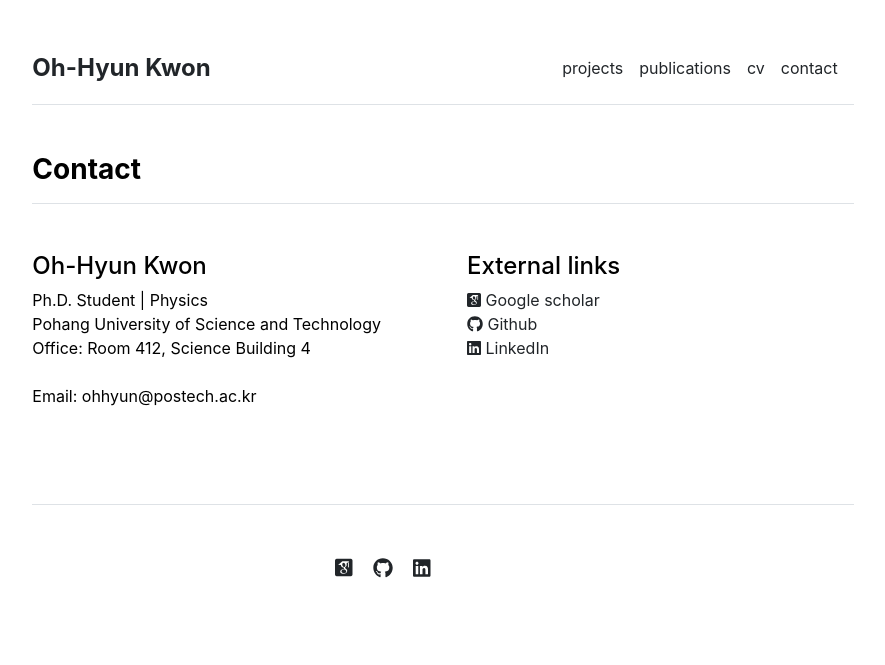
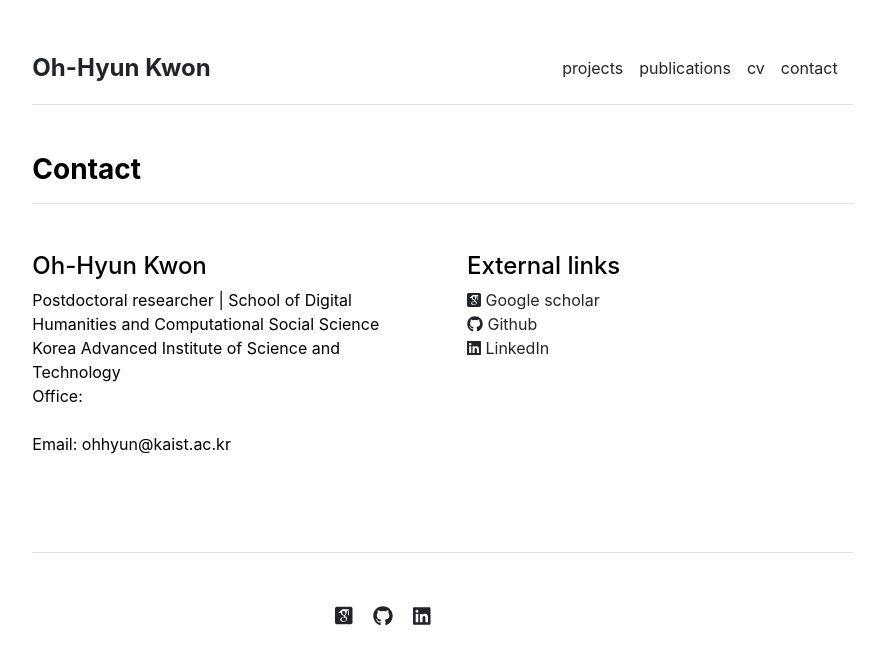
Before and after one commit to pothyd/pothyd.github.io, a Jekyll site: the page built from contact.md, in a window 1280 px wide. Shown: the top 665 px of the page, without its empty margins (197-1082 px from the left). Built offline with Jekyll 4.4.1, drawn with Linux system fonts in a browser that asks for light colours; some web fonts are replaced.

Commit message:
Update settings.yml

```diff
--- a/_data/settings.yml
+++ b/_data/settings.yml
@@ -20,4 +20,4 @@ social:
 - {text: 'LinkedIn', icon: 'fab fa-linkedin', link: 'https://linkedin.com/in/kwon-oh-hyun-907b22134/'}
 
 contacts:
-- {name: 'Oh-Hyun Kwon', title: 'Ph.D. Student', department: 'Physics', institution: 'Pohang University of Science and Technology', institution_address: '77 Cheongam-ro, Pohang, Republic of Korea', email: 'ohhyun@postech.ac.kr', office: 'Room 412, Science Building 4'}
+- {name: 'Oh-Hyun Kwon', title: 'Postdoctoral researcher', department: 'School of Digital Humanities and Computational Social Science', institution: 'Korea Advanced Institute of Science and Technology', institution_address: '291 Daehak-ro, Daejeon, Republic of Korea', email: 'ohhyun@kaist.ac.kr'}
```
